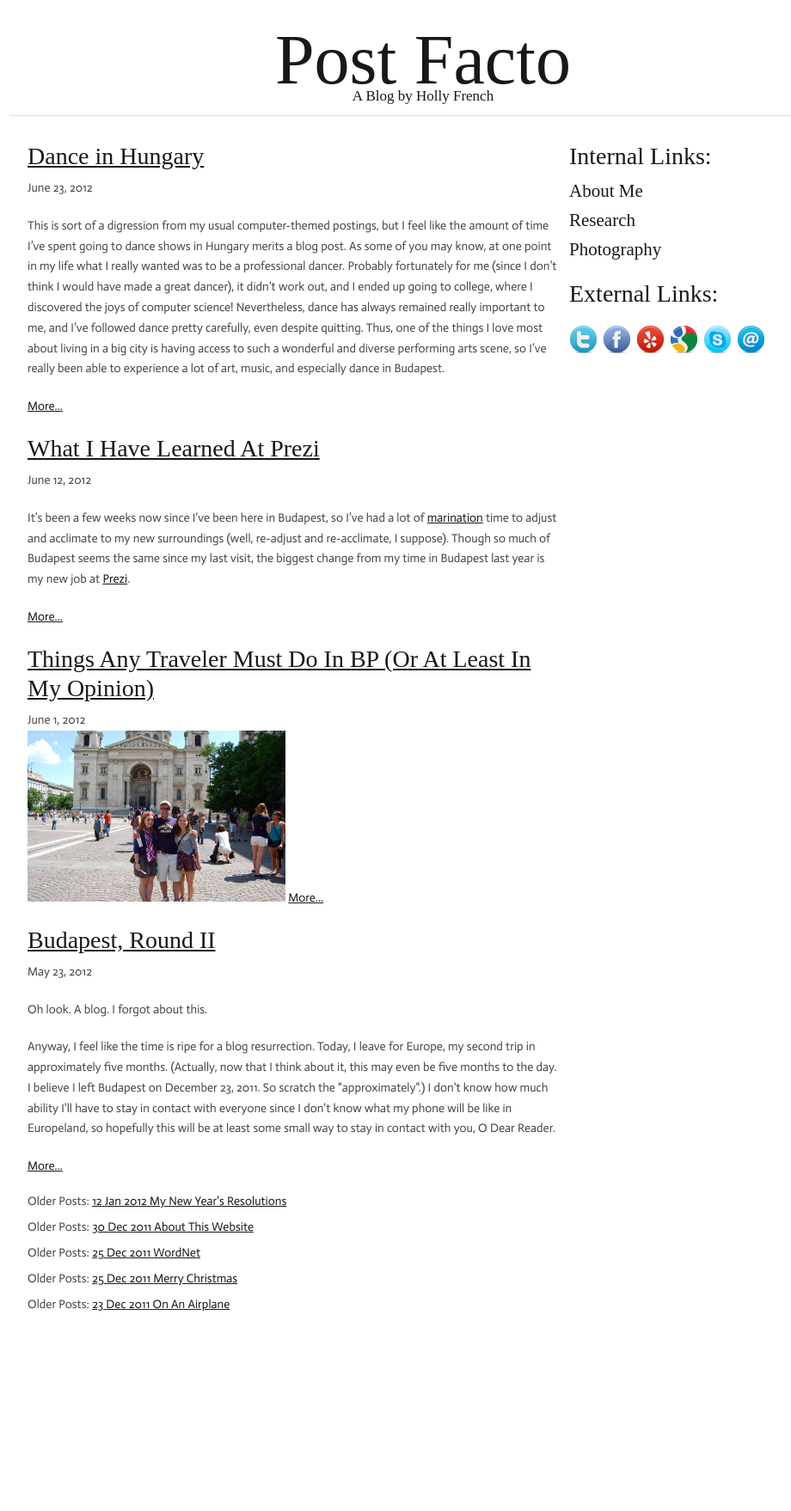
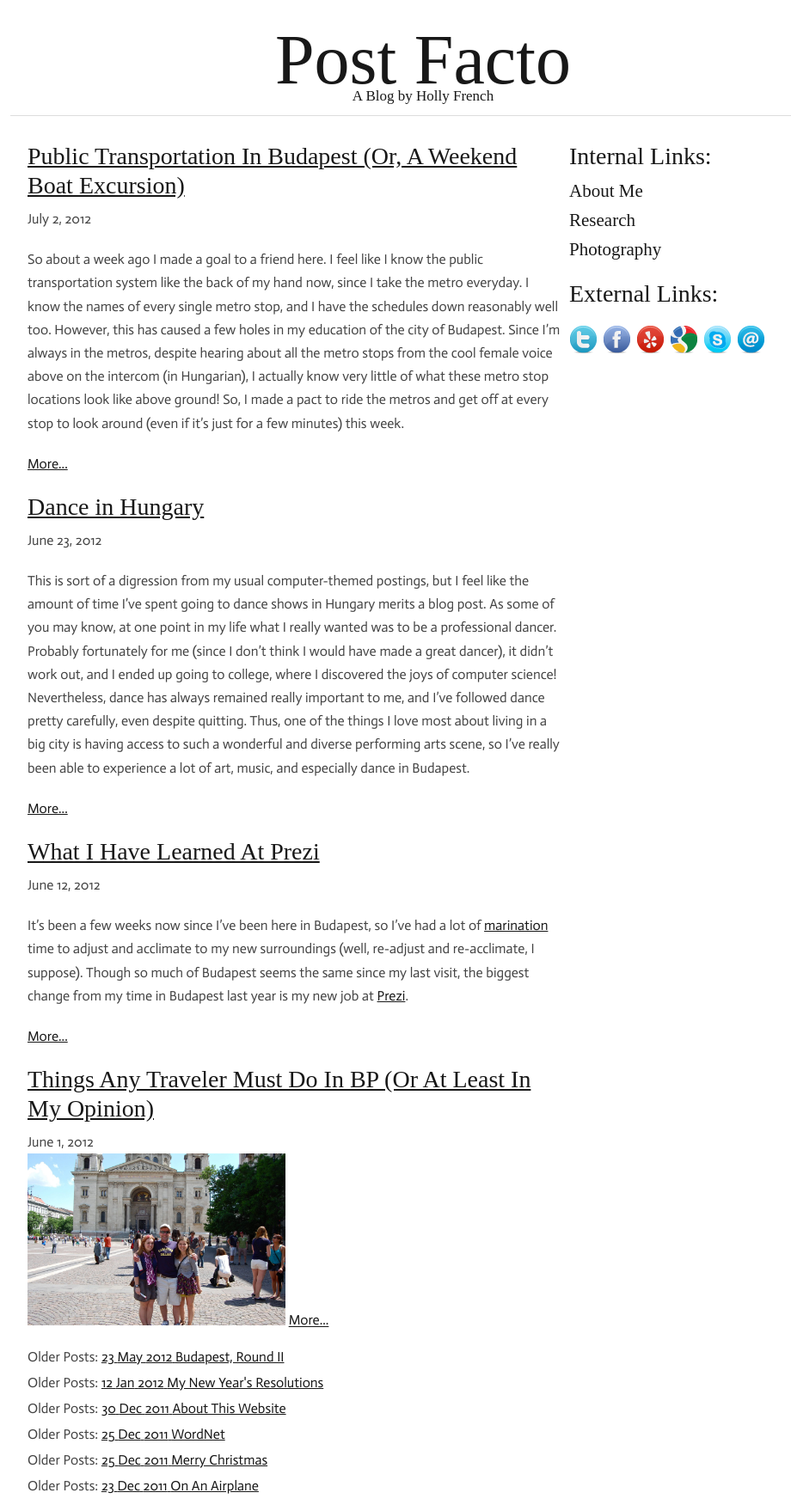
Before and after one commit to phrenchphry11/phrenchphry11.github.com, a Jekyll site: the page built from index.html, in a window 1280 px wide. Shown: the whole page at 86% size, without its empty margins (148-1068 px from the left). Built offline with Jekyll 4.4.1, drawn with Linux system fonts in a browser that asks for light colours; nearby versions of some CDN libraries; some web fonts are replaced; Markdown is read by kramdown in place of the engine named in the settings; comment, search, counter and statistics services are not loaded; before the commit the page ends 1547 px from its top, so only the background shows below that.

Commit message:
new transport post

```diff
--- /dev/null
+++ b/_posts/2012-07-02-Public-Transportation-In-Budapest.md
@@ -0,0 +1,49 @@
+---
+layout: post
+title: Public Transportation In Budapest (Or, A Weekend Boat Excursion)
+excerpt: So about a week ago I made a goal to a friend here. I feel like I know the public transportation system like the back of my hand now, since I take the metro everyday.  I know the names of every single metro stop, and I have the schedules down reasonably well too.  However, this has caused a few holes in my education of the city of Budapest.  Since I'm always in the metros, despite hearing about all the metro stops from the cool female voice above on the intercom (in Hungarian), I actually know very little of what these metro stop locations look like above ground!  So, I made a pact to ride the metros and get off at every stop to look around (even if it's just for a few minutes) this week.
+
+comments: true
+---
+
+So about a week ago I made a goal to a friend here.  I feel like I know the public transportation system like the back of my hand now, since I take the metro everyday.  I know the names of every single metro stop, and I have the schedules down reasonably well too.  However, this has caused a few holes in my education of the city of Budapest.  Since I'm always in the metros, despite hearing about all the metro stops from the cool female voice above on the intercom (in Hungarian), I actually know very little of what these metro stop locations look like above ground!  So, I made a pact to ride the metros and get off at every stop to look around (even if it's just for a few minutes) this week.
+
+I didn't fare too well - I barely made it through the Yellow Line, but I did have a lot of time to observe the inner workings of the public transportation system here in Budapest.  Here are some thoughts:
+
+<img class="scale-with-grid" src="/images/blueline.jpeg" width="200" align="right">
+
+Public transportation is a feature here you simply can't miss when you're in Budapest (even if you walk up and down just a street or two).  It's everywhere.  It's a densely connected network (if you like graphs, I found a few cliques :p), but to me, the most impressive thing about the public transport here is the sheer number of modes of transportation.  Here's a list:
+
+<ol>
+<li> The metros.  There are 3.  Yellow, Blue, and Red.
+	<ol>
+	<li> As I mentioned before, the Yellow Line is a World Heritage Site, and it's the second oldest underground railway in the world.  It's cute and kinda slow.  But cute!
+
+	<li> The Blue Line is the biggest - 21 stops.  I ride it to work everyday.
+
+	<li> The Red Line goes under the Danube and is the least explored by me, so I don't have much else to say about it.
+
+	<li> One of the most interesting things about these metros is that the trains themselves are so old that they still have their old USSR logos on them in Russian!  It's cool!
+	<img class="scale-with-grid" src="/images/ussr.jpeg" width="400">
+</ol>
+<li> The buses.  The buses are pretty straightforward, but they run all the time.  Pretty convenient, if you're into buses.
+<li> The HÉV.  I'm a huge fan of the HÉV.  I took it to school every day last time I was here, and it's this great green train that goes to the suburb-y areas of Budapest.
+<li> The little above ground tooty yellow trams.  I think these are my favorite.  I used to take the 4-6 yellow tram all the time because it stopped right by my house.  It crosses two bridges and snakes through both Buda and Pest, and it helps me see and explore the city really well!
+</ol>
+
+One thing that I particulary like about Budapest public transportation is the array of lovely sounds coming from its fleet of vehicles.  Here are some of them:
+
+<a href="/sound/train.mp3">Train sound 1</a>
+
+<a href="/sound/train1.mp3">Train sound 2</a>
+
+However, the biggest news regarding Budapesti public transportation is the newest addition to their fleet of vehicles: BOATS!  As of July 1, boats are now available for public transport across the city!  So, Prezi organized a company trip to check out the new boats.  We ended up boarding a boat, riding it up the Danube, and arriving at a perfect outdoor bar/sandwich shop/beach hangout along the river.  The bar had a really interesting cherry beer on tap (which tastes really syrupy and not quite like beer but I highly recommend it!), and I even learned how to skip stones.
+
+I feel like this newest addition to the array of Hungarian public transportation makes Budapest *that* much cooler in my eyes. Since the city is completely based around the Danube, it makes perfect sense that the city takes full advantage of it!  So many landmarks are centered around the river, so why not ride a boat from place to place?
+
+The system still isn't perfect - the boat was *boiling* hot, and for some reason our public transport season passes don't work on the boats for the weekend.  Also, the boat didn't play the public transportation sounds!!  Alas.  I think there's still some efficiency that can be added to the boats instead of time spent making people buy weekend tickets to ride the boats.  I also feel like the routes could be made a bit more optimal, though I'm sure the civil engineers behind this know much more about the inner workings of Budapest than I do.
+
+However, if the BKV needs a part-time boat driver, I volunteer!  I love riding under the bridges and looking at the Budapest landmarks and seeing people walking along the river banks.  It's totally cool.
+
+
+Also, in other, unrelated news, I think my apartment may be set to catapult into Hollywood stardom very soon.  As I write, I can see helicopters and movie vans along my block.  Word on the street is that Bruce Willis is somewhere around here, filiming Mission Impossible.  Apparently Budapest looks a lot like Moscow, so they're using this very street as a fake Moscow.
--- a/stylesheets/layout.css
+++ b/stylesheets/layout.css
@@ -18,7 +18,7 @@
 ================================================== */
 body {
     /*background: #E8E8E8;*/
-    font: 18px;
+    font-size: 16px;
     line-height: 1.7;
     font-family: 'Actor', sans-serif;
 }
```
Also changed, not shown: images/blueline.jpeg (added), images/ussr.jpeg (added), 2 other files.
